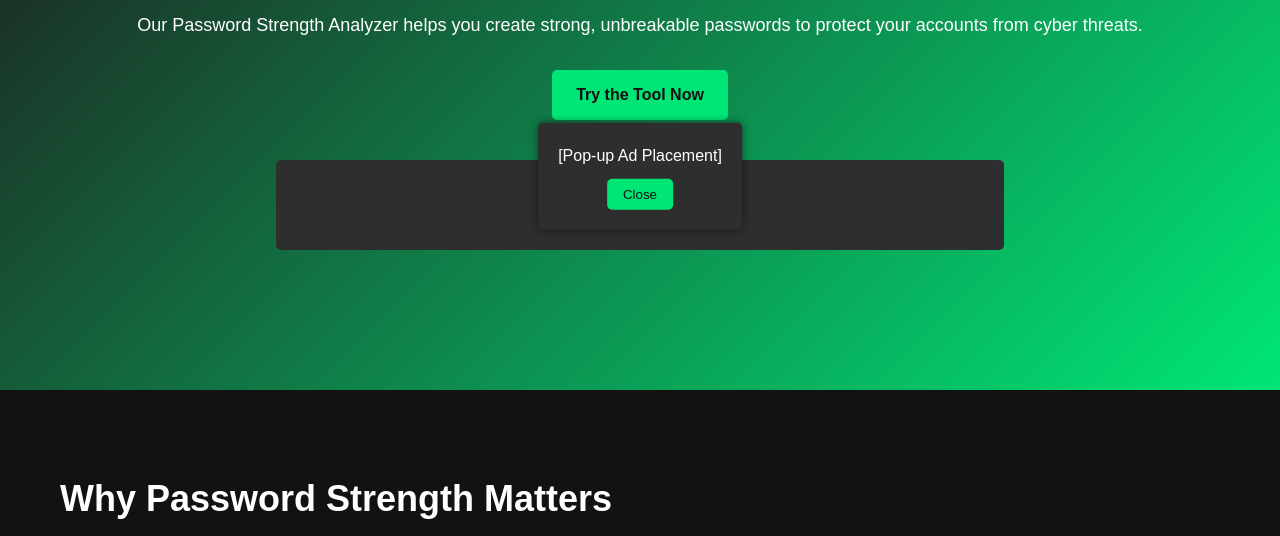
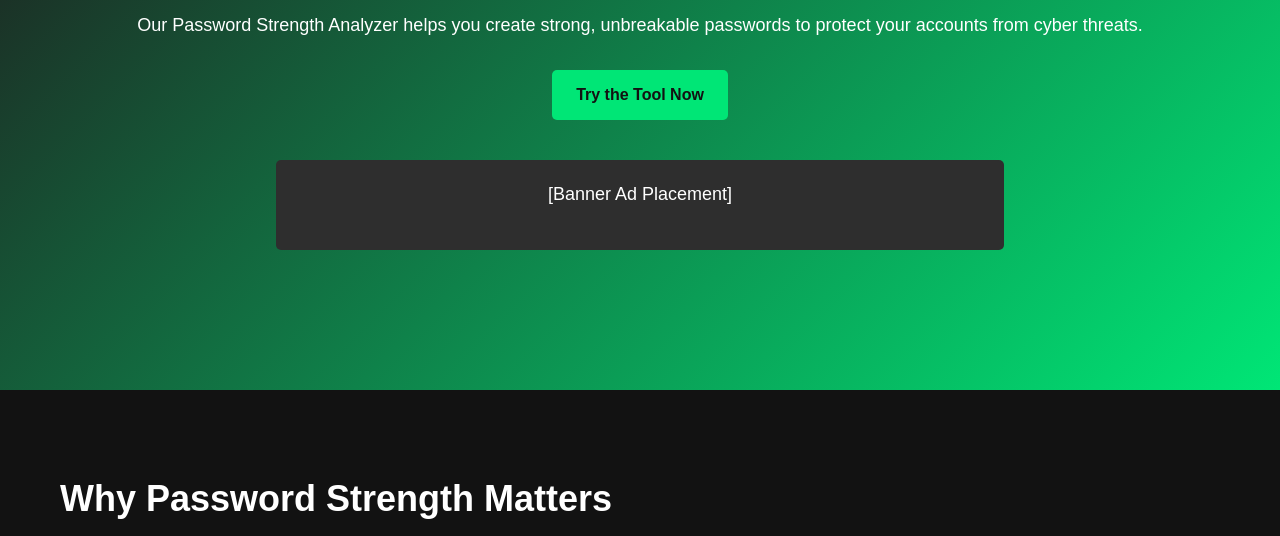
Before and after one commit to Universaltools693/Password-Strength-Analyzer, a plain HTML site: page index.html in a window 1280 px wide. Shown: the part 264-800 px from the top of the page. Drawn offline with Linux system fonts and the light colour scheme.

Commit message:
Update index.html

```diff
--- a/index.html
+++ b/index.html
@@ -112,15 +112,9 @@
     <!-- Footer -->
     <footer class="footer">
         <div class="container">
-            <p>&copy; 2025 Password Strength Analyzer. All rights reserved.</p>
+            <p>© 2025 Password Strength Analyzer. All rights reserved.</p>
         </div>
     </footer>
-
-    <!-- Ad Placeholder: Pop-up Ad (Triggered on Load) -->
-    <div id="popupAd" class="ad-placeholder popup-ad">
-        <p>[Pop-up Ad Placement]</p>
-        <button onclick="closePopup()">Close</button>
-    </div>
 
     <script src="script.js"></script>
 </body>
```
